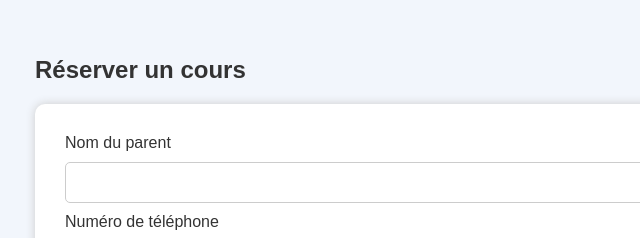
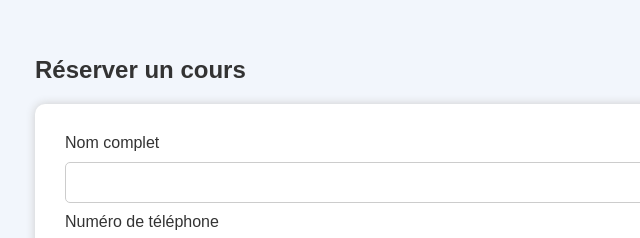
Before and after one commit to eduforci/eduforci-site, a plain HTML site: page index.html in a window 1280 px wide. Shown: the part 2362-2600 px from the top of the page, 155-795 px from the left. Drawn offline with Linux system fonts and the light colour scheme.

Commit message:
Update index.html
Signed-off-by: eduforci <ouattaramassa639@gmail.com>

```diff
--- a/index.html
+++ b/index.html
@@ -286,7 +286,7 @@
   <h2>Réserver un cours</h2>
   <form action="https://formspree.io/f/xyzjqnoe" method="POST">
 
-  <label for="nom">Nom du parent</label>
+  <label for="nom">Nom complet</label>
   <input type="text" id="nom" name="nom" required>
 
   <label for="telephone">Numéro de téléphone</label>
@@ -356,4 +356,4 @@
 </footer>
 
 </body>
-    </html>
+</html>
```
